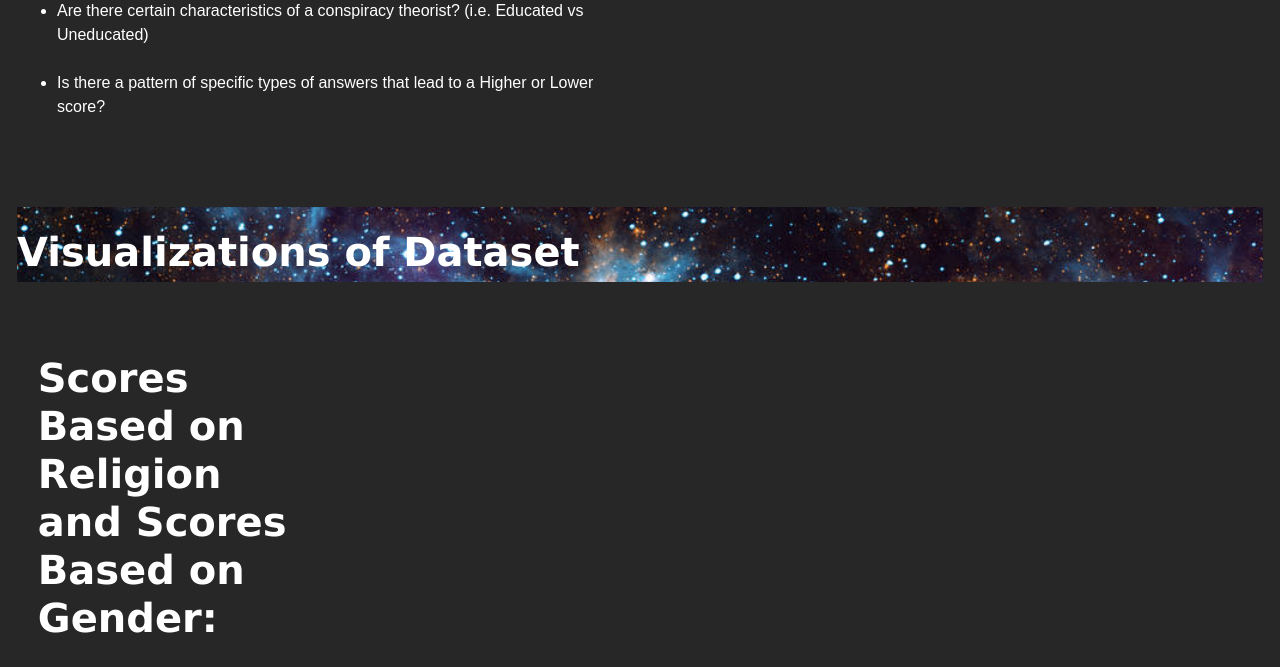
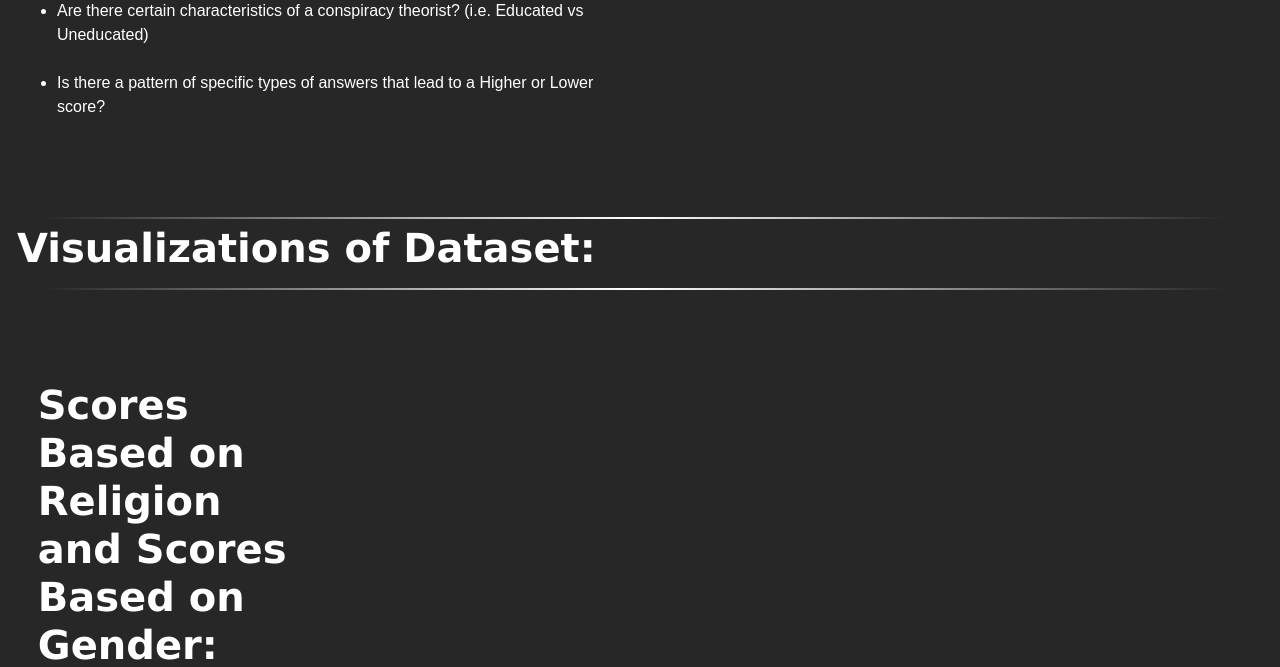
Before and after one commit to Maureen220/Conspiracy_Theory_Final, a Flask app: page / in a window 1280 px wide. Shown: the part 1303-1970 px from the top of the page. Run offline with Flask 2, Linux system fonts and the light colour scheme; some libraries are stand-ins or nearby versions.

Commit message:
Final edits to webpage

```diff
--- a/static/css/style.css
+++ b/static/css/style.css
@@ -90,3 +90,27 @@ p {
     width: 100% !important;
     height: 100% !important;
   }
+
+.wrapper
+{
+  padding-bottom: 20px;
+}
+
+.divider
+{
+  position: relative;
+  margin-top: 10px;
+  height: 1px;
+}
+
+.div-transparent:before
+{
+  content: "";
+  position: absolute;
+  top: 0;
+  left: 2%;
+  right: 2%;
+  width: 95%;
+  height: 2px;
+  background-image: linear-gradient(to right, transparent, rgb(255, 255, 255), transparent);
+}
--- a/templates/index.html
+++ b/templates/index.html
@@ -54,9 +54,12 @@
         <br><br><br>
 
         <!--Intro to graphs-->
-        <div class="jumbotron2">
-                <br>
-                <a>Visualizations of Dataset</a>
+        <div class="wrapper">
+            <div class="divider div-transparent">
+            </div>
+            <a>Visualizations of Dataset:</a>
+            <div class="divider div-transparent">
+            </div>
         </div>
         <br><br>
 
```
